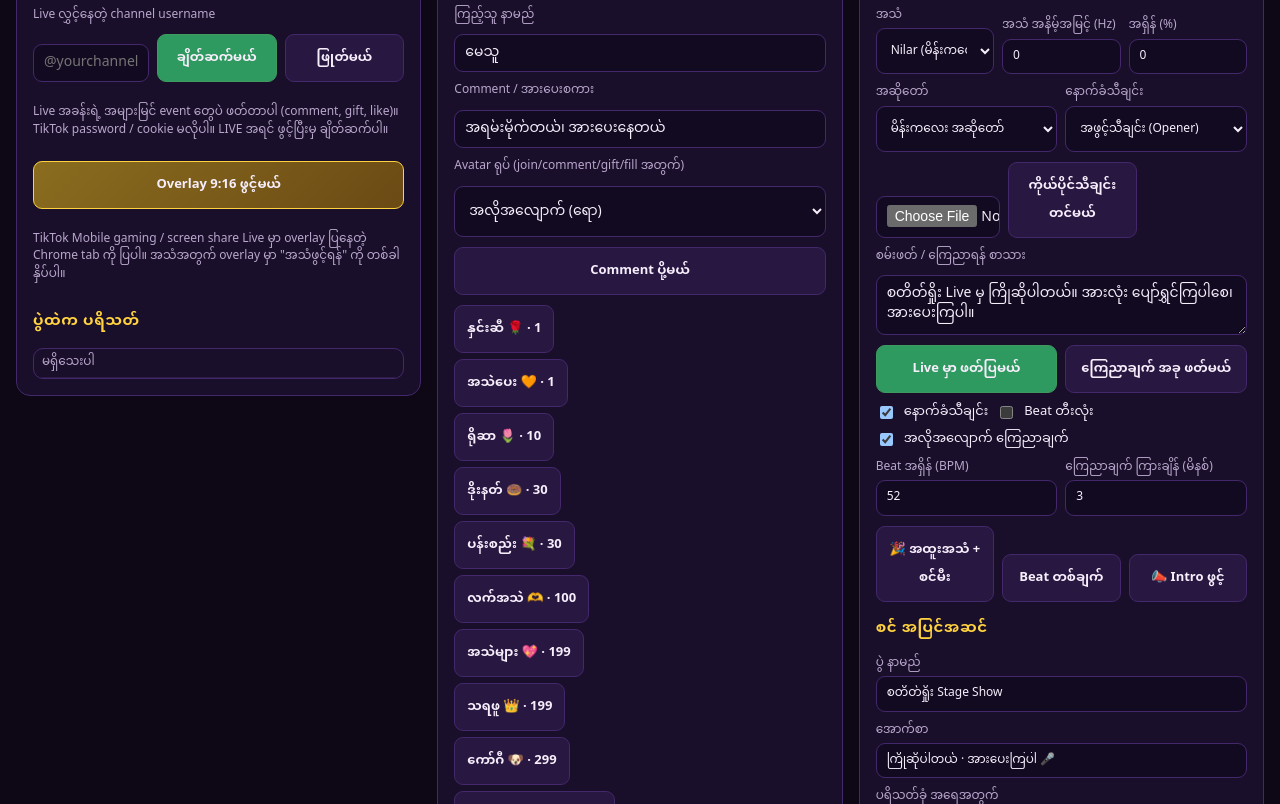
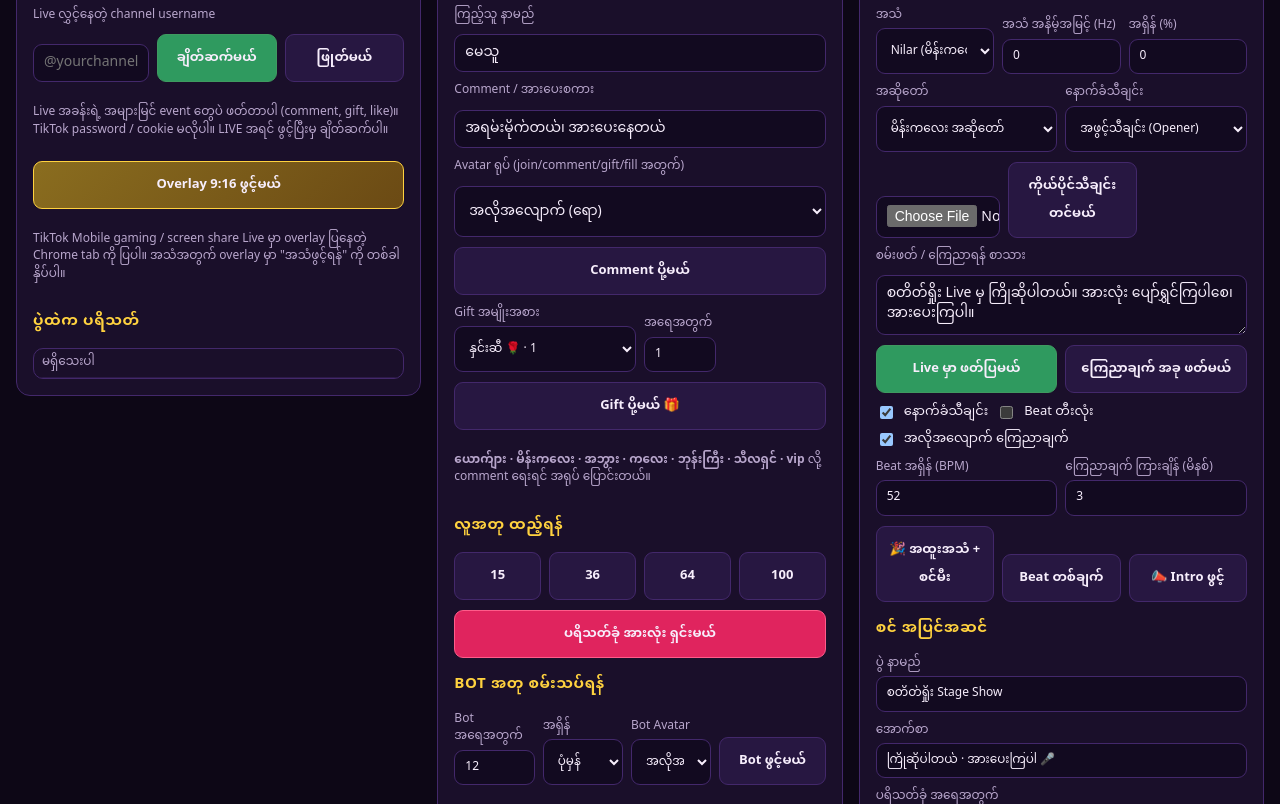
Before and after one commit to devluuking-ai/stage-show-live, a website: page live/control.html in a window 1280 px wide. Shown: the part 120-924 px from the top of the page. Drawn offline with Linux system fonts and the light colour scheme.

Commit message:
v23: control gift picker is now a dropdown (all 21 gifts) + one Gift send button, replacing the long button grid

```diff
--- a/live/control.html
+++ b/live/control.html
@@ -75,9 +75,10 @@ button.red{background:var(--red);border-color:#ff5c8a}
     <select id="simSkin"><option value="auto">အလိုအလျောက် (ရော)</option><option value="man">ယောက်ျား</option><option value="woman">မိန်းကလေး</option></select>
     <div class="row"><button id="btnChat">Comment ပို့မယ်</button></div>
     <div class="row">
-      <span id="giftGrid" style="display:flex;flex-wrap:wrap;gap:6px"></span>
+      <label style="flex:1">Gift အမျိုးအစား <select id="simGift" style="width:100%"></select></label>
       <label>အရေအတွက် <input id="simCount" type="number" min="1" max="99" value="1" style="width:72px"></label>
     </div>
+    <div class="row"><button id="btnGift">Gift ပို့မယ် 🎁</button></div>
     <p class="hint"><b>ယောက်ျား · မိန်းကလေး · အဘွား · ကလေး · ဘုန်းကြီး · သီလရှင် · vip</b> လို့ comment ရေးရင် အရုပ် ပြောင်းတယ်။</p>
     <h2>လူအတု ထည့်ရန်</h2>
     <div class="row"><button data-fill="15">15</button><button data-fill="36">36</button><button data-fill="64">64</button><button data-fill="100">100</button></div>
@@ -181,8 +182,8 @@ $('btnDisconnect').onclick = () => send('disconnect');
 $('btnOverlay').onclick = () => window.open('/live/overlay.html', 'overlay916', 'width=540,height=960');
 $('btnChat').onclick = () => send('chat', { name: $('simName').value, text: $('simText').value, skin: $('simSkin').value });
 const GIFTS = [['နှင်းဆီ','🌹',1],['အသဲပေး','🧡',1],['ရိုဆာ','🌷',10],['ဒိုးနတ်','🍩',30],['ပန်းစည်း','💐',30],['လက်အသဲ','🫶',100],['အသဲများ','💖',199],['သရဖူ','👑',199],['ကော်ဂီ','🐶',299],['ပိုက်ဆံသေနတ်','💸',500],['ဟင်္သာ','🦢',699],['ဂလက်ဆီ','🌌',1000],['ဝေလငါး','🐳',2150],['ဥက္ကာပျံ','☄️',3000],['ကြောင်လေး','🐱',4888],['ဂျက်လေယာဉ်','✈️',5000],['စပোর্ঐ်ကား','🏎️',7000],['အင်တာစတယ်လာ','🚀',10000],['နက်ဗျူလာ','💫',15000],['ခြင်္သေ့','🦁',29999],['ယူနီဗာစ်','🪐',44999]];
-for (const [g,e,c] of GIFTS){ const b=document.createElement('button'); b.dataset.gift=g; b.dataset.dia=c; b.textContent=g+' '+e+' · '+c; $('giftGrid').appendChild(b); }
-document.querySelectorAll('[data-gift]').forEach(b => b.onclick = () => send('gift', { name: $('simName').value, gift: b.dataset.gift, diamonds: +b.dataset.dia, count: Math.max(1, Math.min(99, +$('simCount').value || 1)), skin: $('simSkin').value }));
+for (const [g,e,c] of GIFTS){ const o=document.createElement('option'); o.value=g; o.dataset.dia=c; o.textContent=g+' '+e+' · '+c; $('simGift').appendChild(o); }
+$('btnGift').onclick = () => { const o=$('simGift').selectedOptions[0]; if (o) send('gift', { name: $('simName').value, gift: o.value, diamonds: +o.dataset.dia, count: Math.max(1, Math.min(99, +$('simCount').value || 1)), skin: $('simSkin').value }); };
 document.querySelectorAll('[data-fill]').forEach(b => b.onclick = () => send('fill', { n: +b.dataset.fill, skin: $('simSkin').value }));
 $('btnClear').onclick = () => send('clear');
 $('btnBots').onclick = () => send('bots', { on: $('btnBots').textContent.includes('ဖွင့်'), n: +$('botN').value, pace: $('botPace').value, skin: $('botSkin').value });
```
